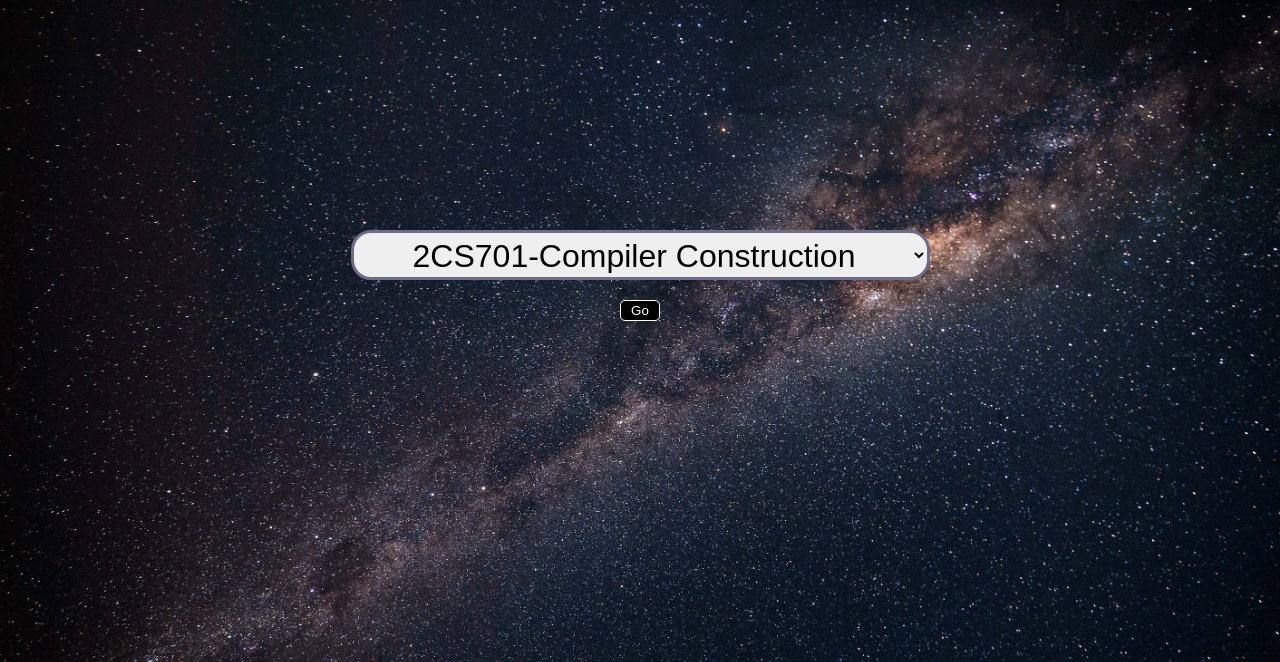
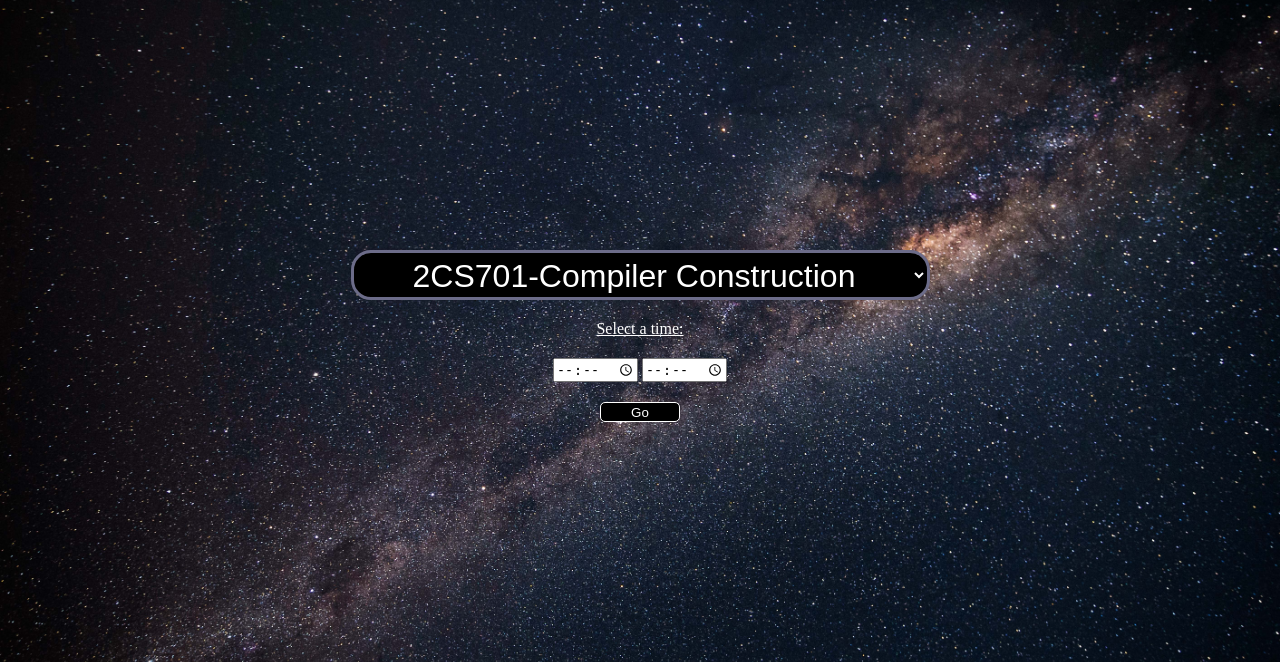
Before and after one commit to dhruvil-shah/MinorProject, a Django app: page /courseOption/ in a window 1280 px wide. Shown: the top 662 px of the page. Run offline with Django 4.2, Linux system fonts and the light colour scheme.

Commit message:
done with merging train with detection and start session of lecture

```diff
--- a/AttendanceManagement/urls.py
+++ b/AttendanceManagement/urls.py
@@ -26,8 +26,8 @@ urlpatterns = [
     path('admin/', admin.site.urls),
     path('home/', views.home,name='home'),
     path('addImage/<str:id>',views.addImages, name='addImage'),
-    path('trainModel/',views.trainModel, name='trainModel'),
-    path('detectFaces/<str:course>',views.detectFaces, name='detectFaces'),
+    # path('trainModel/',views.trainModel, name='trainModel'),
+    path('detectFaces/<str:course>/<str:start>/<str:end>',views.detectFaces, name='detectFaces'),
     path('addSample/',views.addSample, name='addSample'),
     path('courseOption/',views.courseOption, name='courseOption'),
     path('getAttendance/<str:course_id>/<str:roll_no>',views.getAttendance, name='getAttendance'),
--- a/AttendanceManagement/views.py
+++ b/AttendanceManagement/views.py
@@ -161,9 +161,9 @@ def addImages(request,id):
         ct=ct+1
     return HttpResponse("Getting Your Image")
 
-@cache_control(no_cache=True, must_revalidate=True, no_store=True)
-@login_required(login_url='login')
-def trainModel(request):
+# @cache_control(no_cache=True, must_revalidate=True, no_store=True)
+# @login_required(login_url='login')
+def trainModel():
     path_folder=os.path.join('static/dataset')
     users=os.listdir(path_folder)
 
@@ -178,16 +178,16 @@ def trainModel(request):
     encodedListKnown=[]
     encodedListKnown=findEncodings(images)
     data = asarray(encodedListKnown)
-    print(data)
-    # save('Utils/trainValues.npy', data)
-    path="Utils/trainValues"
-    with open('{}.npy'.format(path), 'wb+') as f:
-        np.save(f, data)
-    # file = open("Utils/trainValues.txt", "w+")
-    # content = str(encodedListKnown)
-    # file.write(content)
-    # file.close()
-    return HttpResponse("Training Model")
+    # print(data)
+    # # save('Utils/trainValues.npy', data)
+    # path="Utils/trainValues"
+    # with open('{}.npy'.format(path), 'wb+') as f:
+    #     np.save(f, data)
+    # # file = open("Utils/trainValues.txt", "w+")
+    # # content = str(encodedListKnown)
+    # # file.write(content)
+    # # file.close()
+    return data
 
 
 def findEncodings(images):
@@ -200,7 +200,8 @@ def findEncodings(images):
         encodeListUtil.append(encode)
     return encodeListUtil
 
-def detectFaces(request,course):
+def detectFaces(request,course,start,end):
+    data_train=trainModel()
     detectedRoll=set()
     allRoll=set()
     absentRoll=set()
@@ -213,8 +214,8 @@ def detectFaces(request,course):
     # content = file.read()
     # content=np.array(content)
     # print(content[0][0])
-    data = load('Utils/trainValues.npy')
-    encodeListKnown=data
+    # data = load('Utils/trainValues.npy')
+    encodeListKnown=data_train
     # encodeListKnown.append(data)
     # file.close()
     cap = cv2.VideoCapture(0)
@@ -254,10 +255,10 @@ def detectFaces(request,course):
             cv2.destroyAllWindows()
             absentRoll=allRoll.difference(detectedRoll)
             for roll in detectedRoll:
-                rec=Record(roll_no=roll,course=course,time="9-11",date=datetime.datetime.now(),present=True)
+                rec=Record(roll_no=roll,course=course,time=""+start+"-"+end+"",date=datetime.datetime.now(),present=True)
                 rec.save()
             for roll in absentRoll:
-                rec=Record(roll_no=roll,course=course,time="9-11",date=datetime.datetime.now(),present=False)
+                rec=Record(roll_no=roll,course=course,time=""+start+"-"+end+"",date=datetime.datetime.now(),present=False)
                 rec.save()
             break
     return HttpResponse("Done with Detecting")
--- a/templates/home.html
+++ b/templates/home.html
@@ -112,10 +112,11 @@
                </script> {% endcomment %}
             </div>
           </div>
-          <div>
+          {% comment %} <div>
               <a href='{%url "trainModel" %}'><img src="{% static 'images/Train.png' %}" class="img-responsive" style="width:100px;height:100px" /></a>
               <h4 >Train Model</h4>
           </div>
+           {% endcomment %}
       </div>
 
 </body>
--- a/templates/options.html
+++ b/templates/options.html
@@ -21,11 +21,13 @@
 
             margin: 250px auto ;
             /* width: 250px; */
-            height: 50px;
+
 
         }
         .option-menu{
+            background-color:black;
             /* width: 250px; */
+            color:white;
             text-align: center;
             border: 3px solid rgb(108, 108, 137);
             border-radius: 20px;
@@ -40,7 +42,8 @@
             border:1px solid white;
             color: white;
             padding: 2px;
-            width: 40px;
+            width: 80px;
+            height:20px;
             border-radius: 5px;
 
         }
@@ -49,10 +52,20 @@
             background-color: white;
             color: black;
         }
+        .lb{
+            color:white;
+
+        }
+        #appt1,#appt2{
+
+            width:80px;
+            height:20px;
+        }
     </style>
 </head>
 <body>
     <div class="options">
+        <div>
         <select class="option-menu" id="menu" >
             <option value="2CS701">2CS701-Compiler Construction</option>
             <option value="2CS702">2CS702-Big Data Analytics</option>
@@ -61,14 +74,23 @@
             <option value="2MEOE01">2MEOE01-Supply Chain Management</option>
             <option value="2ICOE02">2ICOE02-Machine Vision</option>
         </select>
+        </div>
+
+        <label class='lb' for="appt1"><u>Select a time:</u></label>
+        <div>
+        <input type="time" id="appt1" name="appt">
+        <input type="time" id="appt2" name="appt">
+    </div>
         <button id="btn" onclick="myfunction(this)">Go</button>
     </div>
 
     <script>
         const myfunction=(e)=>{
         var course = $(".option-menu").val();
-        console.log(course);
-        window.location.href=`http://127.0.0.1:8000/detectFaces/${course}`;
+        var start= $("#appt1").val();
+        var end=$("#appt2").val();
+        console.log(course,start,end);
+        window.location.href=`http://127.0.0.1:8000/detectFaces/${course}/${start}/${end}`;
         }
     </script>
 </body>
```
Also changed, not shown: db.sqlite3.
